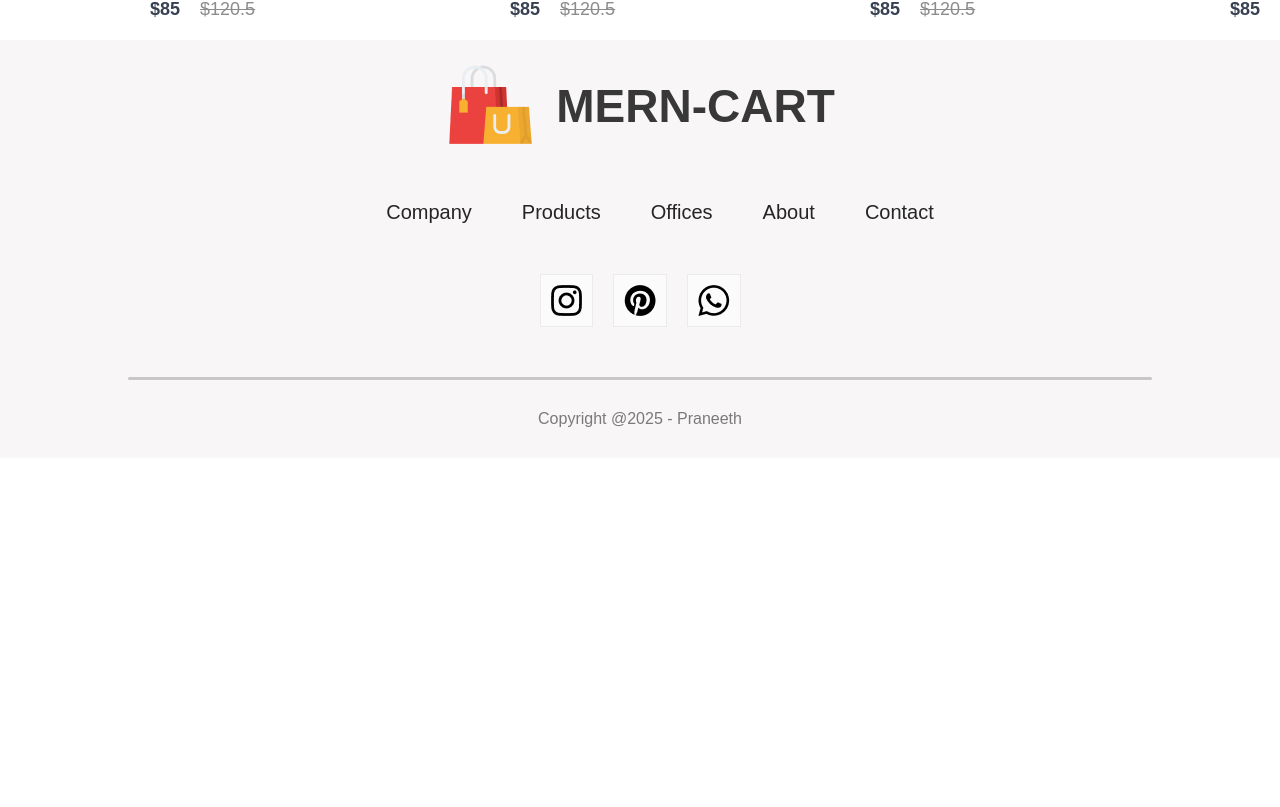
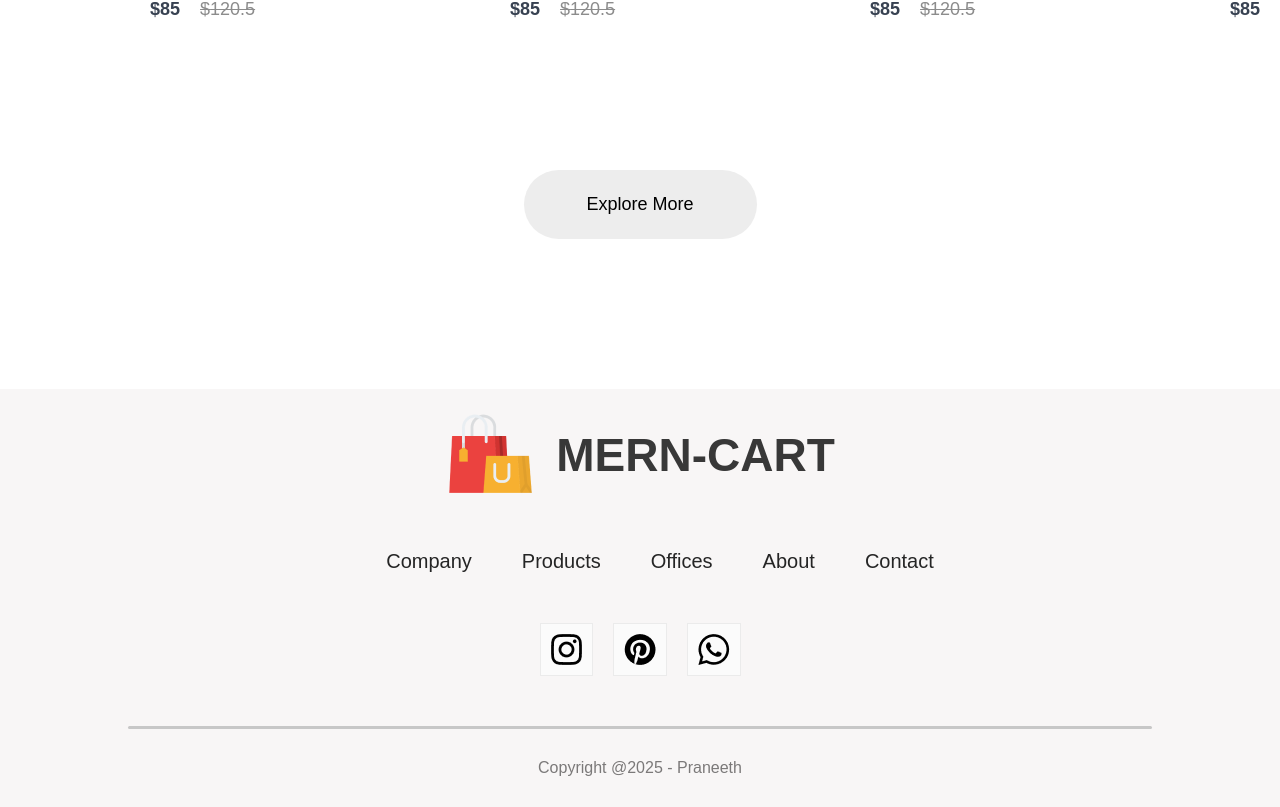
Before and after one commit to PraneethBunny123/MERN-Cart, a React (Vite) app in the folder frontend/: page /kids in a window 1280 px wide. Shown: the part 1861-2668 px from the top of the page. Before the commit the page ends 2319 px from the top, so only its background shows below. Built offline with nearby package versions, Linux system fonts and the light colour scheme.

Commit message:
styled new adds

```diff
--- a/frontend/src/pages/ShopCategory.jsx
+++ b/frontend/src/pages/ShopCategory.jsx
@@ -26,6 +26,9 @@ export default function ShopCategory({category, banner}) {
                     />
                 ))}
             </div>
+            <div className="shop-category-loadmore">
+                Explore More
+            </div>
         </div>
     )
 }
--- a/frontend/src/pages/css/ShopCategory.css
+++ b/frontend/src/pages/css/ShopCategory.css
@@ -28,3 +28,17 @@
     row-gap: 80px;
     gap: 10px;
 }
+
+.shop-category-loadmore {
+    display: flex;
+    justify-content: center;
+    align-items: center;
+    margin: 150px auto;
+    width: 233px;
+    height: 69px;
+    border-radius: 75px;
+    background: #ededed;
+    font-size: 18px;
+    font-weight: 500;
+    cursor: pointer;
+}
```
